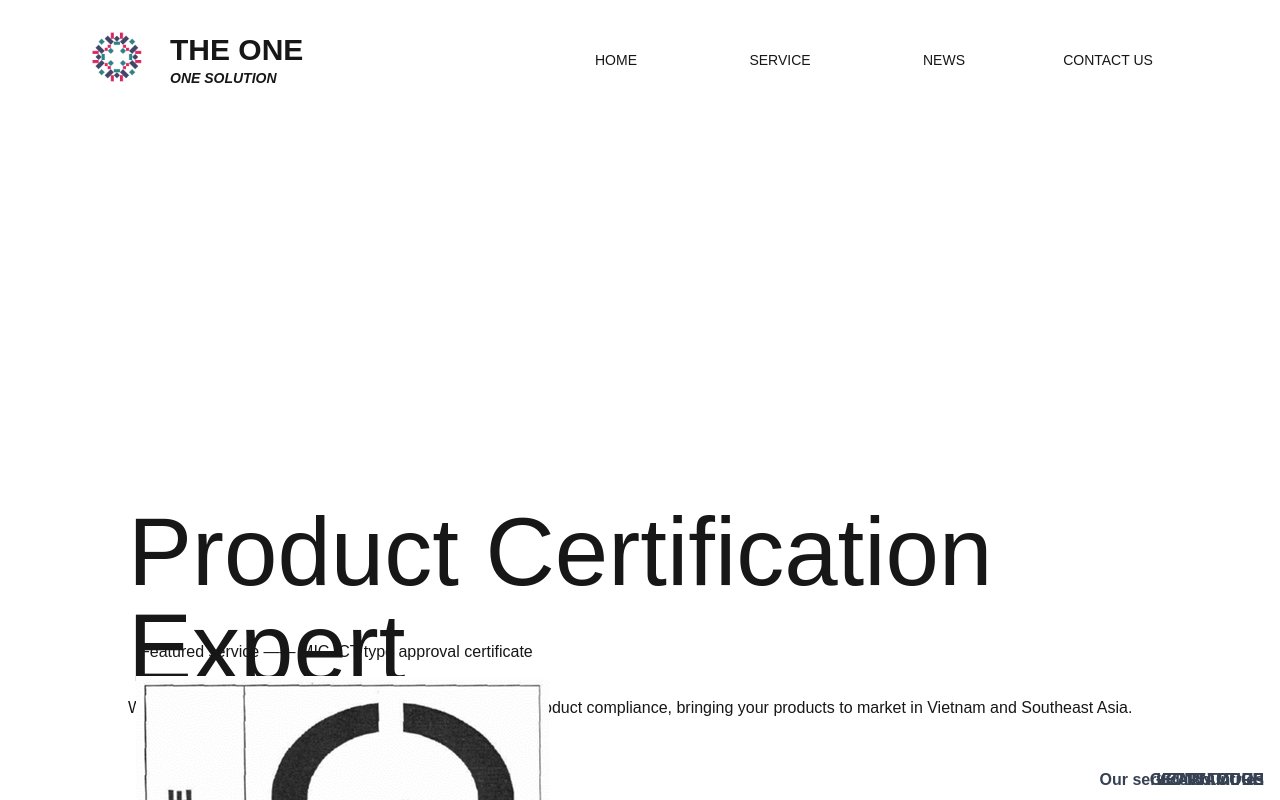
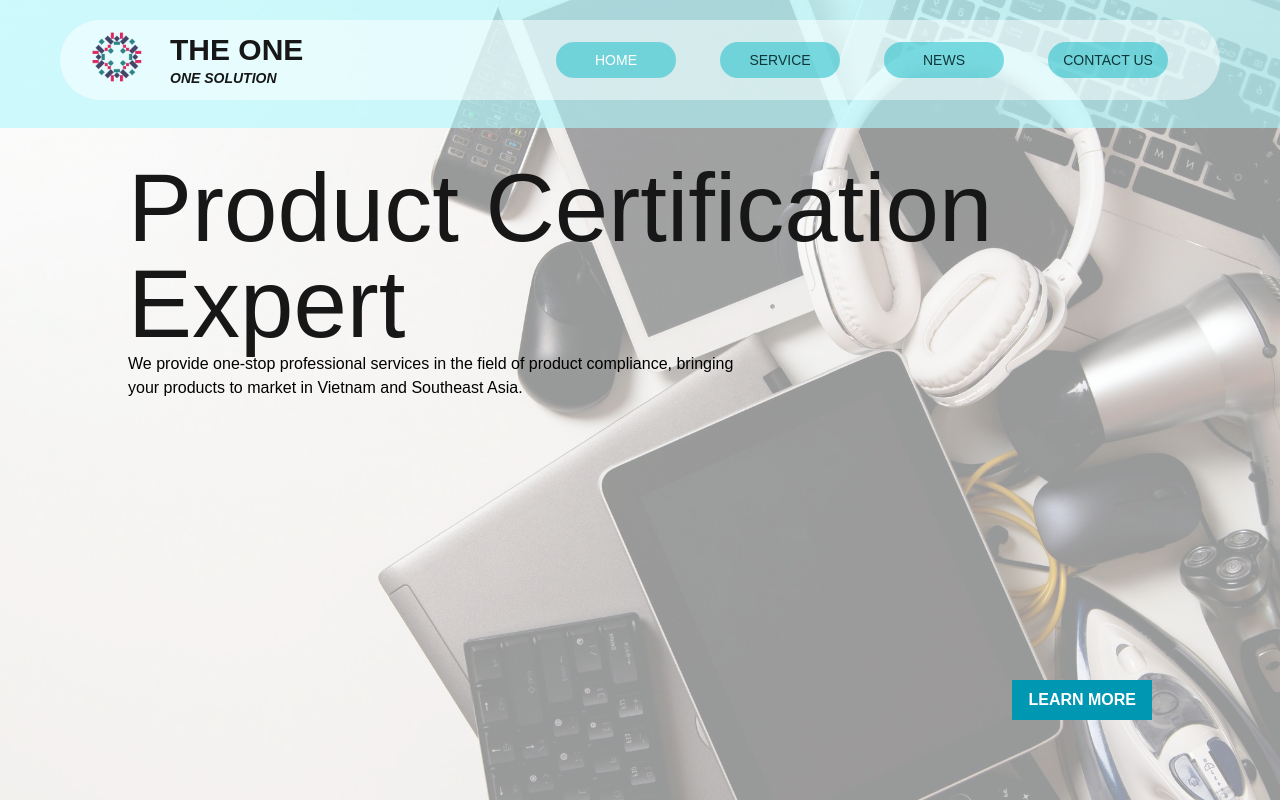
Before and after one commit to DannyTan8x/theonegmavn, a Next.js app: page / in a window 1280 px wide. Shown: the top 800 px of the page. Built offline with nearby package versions, Linux system fonts and the light colour scheme.

Commit message:
test bug4

```diff
--- a/app/globals.scss
+++ b/app/globals.scss
@@ -2,11 +2,11 @@
 @tailwind base;
 @tailwind components;
 @tailwind utilities;
-// @import "@/styles/Navbar";
-// @import "@/styles/pages";
+@import "@/styles/Navbar";
+@import "@/styles/pages";
 
 :root {
-  --active-section: "home"; /* Default value */
+  --active-section: "home";
   --background: #ffffff;
   --foreground: #171717;
   --primary: red;
--- a/styles/Navbar.scss
+++ b/styles/Navbar.scss
@@ -43,7 +43,6 @@
     }
   }
 
-  // Service section styling
   &.nav-service {
     background-color: rgba(255, 255, 255, 0.5); // Green
     .nav-item {
@@ -67,7 +66,6 @@
     }
   }
 
-  // News section styling
   &.nav-news {
     background-color: rgba(255, 255, 255, 0.5); // Orange
     .nav-item {
@@ -80,7 +78,6 @@
     }
   }
 
-  // Contact Us section styling
   &.nav-contact {
     background-color: rgba(205, 173, 125, 0.5);
     .nav-item {
@@ -92,5 +89,4 @@
       }
     }
   }
-  // Repeat similar structure for other sections like nav-featured_service, nav-equipment, etc.
 }
--- a/styles/pages.scss
+++ b/styles/pages.scss
@@ -1,7 +1,3 @@
-// #home{
-//     padding-top: 100px;
-//     // height: 90vh;
-// }
 @keyframes fadeSlideUp {
   from {
     opacity: 0;
@@ -12,22 +8,19 @@
     transform: translateY(0);
   }
 }
-// background
+
 .blue {
-  background: rgba(59, 240, 253, 0.6); /* Blue tint with 40% opacity */
+  background: rgba(59, 240, 253, 0.6);
   width: 100vw;
 
-  z-index: 0; /* Ensure the overlay is on top of the background image */
+  z-index: 0;
 }
 #home {
   position: relative;
   background-image: url("../public/assets/home.jpg");
-  background-size: cover; /* Ensures the image covers the entire area */
-  background-position: center; /* Centers the image */
-  background-repeat: no-repeat; /* Prevents the image from repeating */
-  // height: 100vh; /* Full viewport height */
-  // Add the blur and blue color overlay
-  // z-index: -1;
+  background-size: cover;
+  background-position: center;
+  background-repeat: no-repeat;
   &::after {
     content: "";
     position: absolute;
@@ -35,9 +28,7 @@
     left: 0;
     width: 100%;
     height: 100%;
-    background: rgba(254, 255, 255, 0.6); /* Blue tint with 40% opacity */
-    // filter: blur(10px); /* Apply blur */
-    // z-index: -1; /* Ensure the overlay is on top of the background image */
+    background: rgba(254, 255, 255, 0.6);
   }
 }
 #featured_service {
@@ -76,46 +67,26 @@
 }
 
 section {
-  // height: 100vh;
-  // padding-left: 10vw;
-  // padding-right: 10vw;
-  // padding-bottom: 10vh;
-  // scroll-snap-align: start;
-  // display: flex;
-  // justify-content: start;
-  // align-items: end;
   .container {
     position: relative;
     padding-top: 10vh;
     bottom: 0px;
     height: 80vh; /* Makes the section take the full viewport height */
+  }
+}
 
-    // display: flex; /* Enables Flexbox */
-    // flex-direction: column;
-    // justify-content: center; /* Centers items horizontally */
-  }
-  // @media (max-width: 576px) {
-  //   padding-top: 0vh;
-  //   justify-content: flex-start; /* Centers items horizontally */
-  //   padding: 5vw;
-  // }
-}
-//個別section 的樣式
 .home {
-  // color: white;
   z-index: 2;
-  // width: 50vw;
+
   text-wrap: wrap;
-  // font-size: 16px !important;
+
   h2 {
     animation: fadeSlideUp 1s ease-in-out;
   }
-  // h2 {
-  //   font-size: 3rem;
-  // }
+
   p {
     width: 50vw;
-    // font-size: 1.2rem;
+
     color: black;
     @media (max-width: 576px) {
       width: 80vw;
@@ -126,254 +97,3 @@ section {
     background-color: #0097b2;
   }
 }
-
-// .featured_service {
-//   color: black;
-//   z-index: 2;
-//   text-wrap: wrap;
-//   // font-size: 16px !important;
-//   h2 {
-//     animation: fadeSlideUp 1s ease-in-out;
-//   }
-
-//   ul {
-//     width: 50vw;
-
-//     color: black;
-//     @media (max-width: 576px) {
-//       width: 80vw;
-//     }
-//   }
-
-//   img {
-//     @media (max-width: 576px) {
-//       display: none;
-//     }
-//   }
-//   .btn {
-//     color: black;
-//     background-color: #cdad7d;
-//   }
-// }
-
-// .equipment {
-//   color: black;
-//   z-index: 2;
-
-//   text-wrap: wrap;
-//   // font-size: 16px !important;
-
-//   h2 {
-//     // font-size: 3em;
-//   }
-//   ul {
-//     width: 50vw;
-
-//     color: black;
-//     @media (max-width: 576px) {
-//       width: 80vw;
-//     }
-//   }
-
-//   img {
-//     @media (max-width: 576px) {
-//       display: none;
-//     }
-//   }
-//   .btn {
-//     color: black;
-//     background-color: #cdad7d;
-//   }
-// }
-
-// .service {
-//   position: relative;
-//   color: black;
-//   z-index: 2;
-//   //   width: 50vw;
-//   height: 50vh;
-//   text-wrap: wrap;
-//   // font-size: 16px !important;
-//   img {
-//     // height: 50vh;
-//     max-width: 40vw;
-//     max-height: 50vh;
-//     display: flex;
-//     align-items: flex-start;
-//     @media (max-width: 576px) {
-//       // display: none;
-//       max-width: 60vw;
-//       max-height: 80vh;
-//       position: absolute;
-//       z-index: -1;
-//       bottom: 0px;
-//       right: 0px;
-//       filter: blur(2px);
-//     }
-//   }
-//   h2 {
-//     // font-size: 3em;
-//   }
-
-//   ul {
-//     list-style: none; // Remove the default list-style
-//     padding-left: 20px;
-//     @media (max-width: 576px) {
-//       width: 80vw;
-//     }
-//   }
-
-//   ul li {
-//     position: relative; // Allow positioning the marker
-//     padding-left: 35px; // Add space for the image
-//     margin-bottom: 2rem;
-//   }
-
-//   ul li::before {
-//     content: "";
-//     position: absolute;
-//     left: 0;
-//     top: 50%;
-//     transform: translateY(-50%);
-//     width: 26px; // Adjust size
-//     height: 35px; // Adjust size
-//     background-image: url("../public/assets/servicesicon.svg");
-//     background-size: cover; // Ensures the image fits within the width/height
-//     background-repeat: no-repeat;
-//     z-index: -1;
-//   }
-
-//   .btn {
-//     color: white;
-//     background-color: #0097b2;
-//     align-items: end;
-//     text-align: right;
-//     @media (max-width: 960px) {
-//       position: relative;
-//       left: 0px;
-//     }
-//   }
-// }
-// .service-couintries {
-//   position: relative;
-
-//   z-index: 2;
-//   //   width: 50vw;
-//   height: 50vh;
-//   text-wrap: wrap;
-//   // font-size: 16px !important;
-//   img {
-//     // height: 50vh;
-//     max-width: 40vw;
-//     max-height: 50vh;
-//     display: flex;
-//     align-items: flex-start;
-//     @media (max-width: 576px) {
-//       // display: none;
-//       max-width: 60vw;
-//       max-height: 80vh;
-//       position: absolute;
-//       z-index: -1;
-//       bottom: 0px;
-//       right: 0px;
-//       filter: blur(2px);
-//     }
-//   }
-
-//   .btn {
-//     color: white;
-//     background-color: #0097b2;
-//   }
-// }
-// .news {
-//   position: relative;
-//   color: #cdad7d;
-//   z-index: 2;
-//   // width: 50vw;
-//   text-wrap: wrap;
-//   cursor: pointer;
-//   // font-size: 16px !important;
-//   .newscontainer {
-//     height: 50vh;
-//     width: 100%;
-//     overflow-x: auto;
-//     overflow-y: hidden;
-//     display: flex;
-//     justify-content: space-between;
-//     .newsbox {
-//       // height: 33px;
-//       width: 300px;
-//       flex: 1;
-//       display: flex;
-//       flex-direction: column;
-//       justify-content: flex-start; /* Align content horizontally to the left */
-//       align-items: flex-start; /* Align content vertically to the bottom */
-//       border: 2px solid #cdad7d; /* Solid border with black color */
-//       padding: 10px; /* Space inside the box */
-//       // text-align: left; /* Center-align text inside the box */
-//       margin: 10px; /* Space outside the box */
-//       // @media (min-width: 996px) {
-//       //   height: 63vh;
-//       // }
-
-//       ul li {
-//         list-style: none;
-//         margin-bottom: 1em;
-//       }
-//       &:hover {
-//         background-color: rgba(254, 255, 255, 0.2);
-//         border: 3px solid #e0c58b; /* Solid border with black color */
-//       }
-//     }
-//   }
-// }
-
-// .contactus {
-//   // position: relative;
-
-//   z-index: 2;
-
-//   ul {
-//     // font-size: 1.4em ;
-//     // line-height: 2;
-
-//     list-style: none; // Remove the default list-style
-//     padding-left: 20px; // Add space for the custom image
-//     li {
-//       display: flex;
-//       span {
-//         min-width: 80px;
-//       }
-//       img {
-//         margin: 0px;
-//         max-height: 80px;
-//         max-width: 80px;
-//       }
-//     }
-//   }
-
-//   .map {
-//     width: 60vh;
-//     height: 60vh;
-//     // max-width: 40vw;
-//     // max-height: 60vh;
-//     display: flex;
-//     justify-content: center;
-//     overflow: hidden;
-//     img {
-//       // width: 100%;
-//       height: 100%;
-//     }
-//     @media (max-width: 996px) {
-//       width: 80vw;
-//     }
-//   }
-// }
-
-// .fontGold {
-//   color: #cdad7d;
-// }
-
-// .material-symbols-outlined {
-//   font-variation-settings: "FILL" 1, "wght" 400, "GRAD" 0, "opsz" 24;
-// }
```
